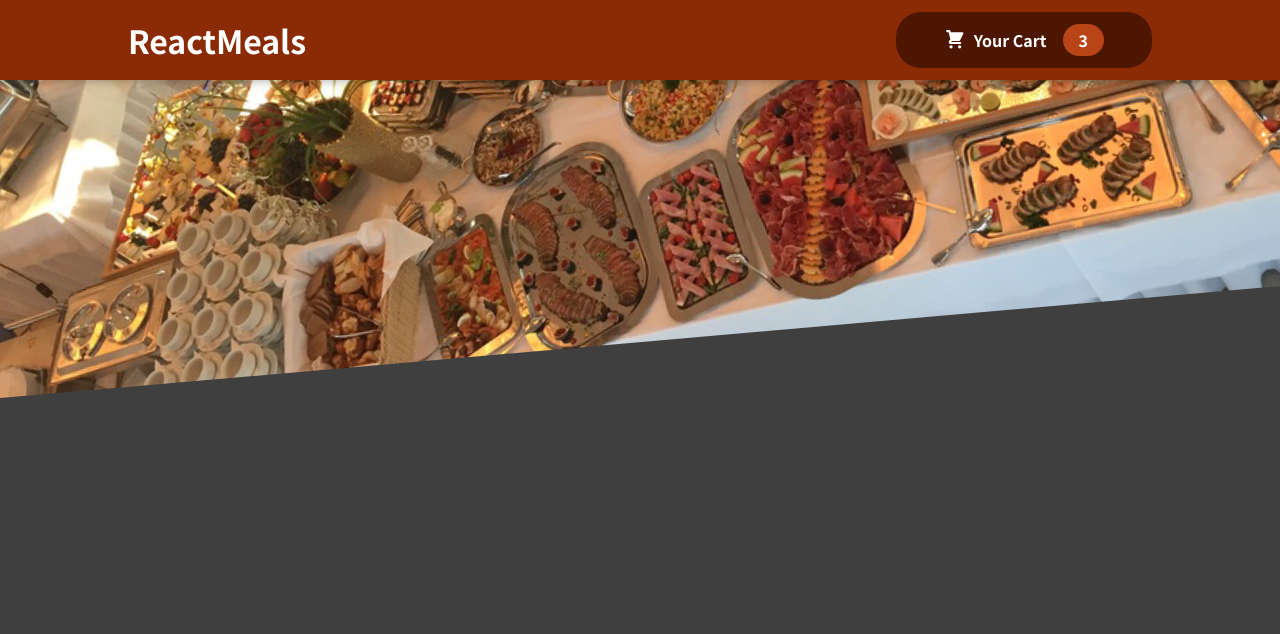
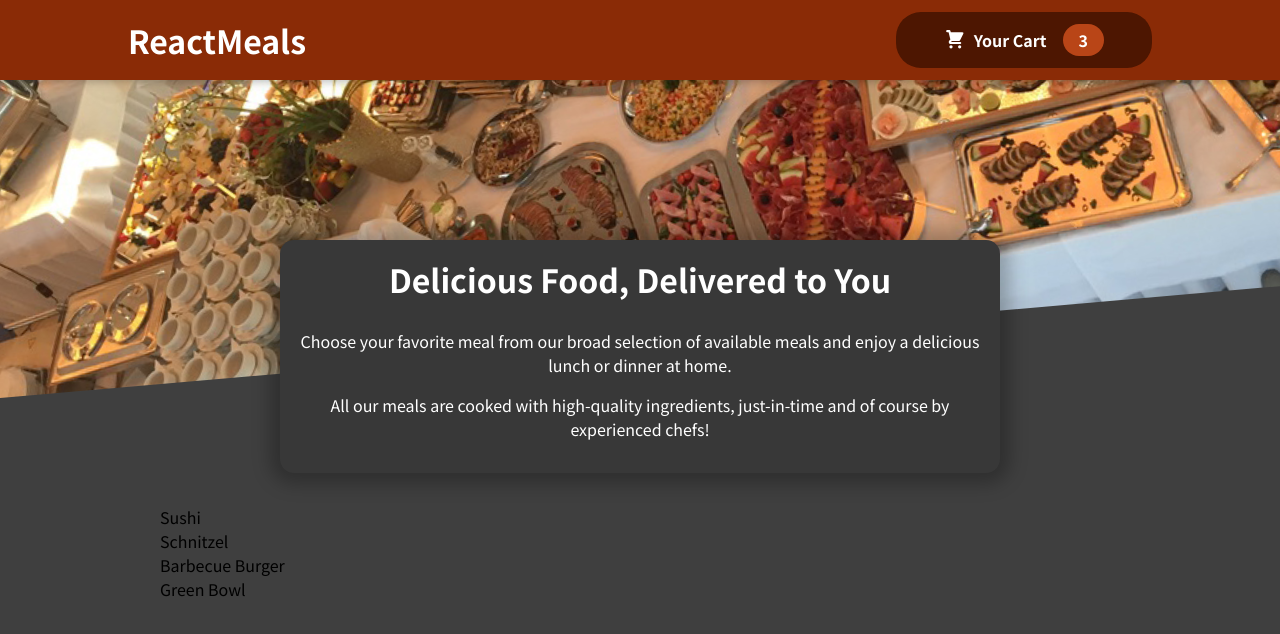
Before and after one commit to easonma97/food-app, a React (Create React App) app: page / in a window 1280 px wide. Shown: the top 634 px of the page. Built offline with nearby package versions, Linux system fonts and the light colour scheme.

Commit message:
Add a 'meals' component

```diff
--- a/src/App.js
+++ b/src/App.js
@@ -1,10 +1,14 @@
 import { Fragment } from "react";
 import Header from "./components/Layout/Header";
+import Meals from "./components/Meals/Meals";
 
 function App() {
   return (
     <Fragment>
       <Header />
+      <main>
+        <Meals />
+      </main>
     </Fragment>
   );
 }
--- a/src/components/Meals/AvailableMeal.js
+++ /dev/null
@@ -1 +0,0 @@
-Const
--- /dev/null
+++ b/src/components/Meals/AvailableMeals.js
@@ -0,0 +1,40 @@
+import classes from "./AvailableMeals.module.css";
+
+const DUMMY_MEALS = [
+    {
+      id: 'm1',
+      name: 'Sushi',
+      description: 'Finest fish and veggies',
+      price: 22.99,
+    },
+    {
+      id: 'm2',
+      name: 'Schnitzel',
+      description: 'A german specialty!',
+      price: 16.5,
+    },
+    {
+      id: 'm3',
+      name: 'Barbecue Burger',
+      description: 'American, raw, meaty',
+      price: 12.99,
+    },
+    {
+      id: 'm4',
+      name: 'Green Bowl',
+      description: 'Healthy...and green...',
+      price: 18.99,
+    },
+];
+
+const AvailableMeals = () => {
+    const mealsList = DUMMY_MEALS.map(meal => <li>{meal.name}</li>);
+
+    return <section className={classes.meals}>
+        <ul>
+            {mealsList}
+        </ul>
+    </section>
+};
+
+export default AvailableMeals;
--- /dev/null
+++ b/src/components/Meals/AvailableMeals.module.css
@@ -0,0 +1,24 @@
+.meals {
+    max-width: 60rem;
+    width: 90%;
+    margin: 2rem auto;
+    animation: meals-appear 1s ease-out forwards;
+  }
+
+  .meals ul {
+    list-style: none;
+    margin: 0;
+    padding: 0;
+  }
+
+  @keyframes meals-appear {
+    from {
+      opacity: 0;
+      transform: translateY(3rem);
+    }
+
+    to {
+      opacity: 1;
+      transform: translateY(0);
+    }
+  }
--- a/src/components/Meals/Meals.js
+++ b/src/components/Meals/Meals.js
@@ -0,0 +1,12 @@
+import MealsSummary from "./MealsSummary";
+import AvailableMeals from "./AvailableMeals";
+import { Fragment } from "react";
+
+const Meals = () => {
+    return <Fragment>
+        <MealsSummary />
+        <AvailableMeals />
+    </Fragment>
+};
+
+export default Meals;
```
